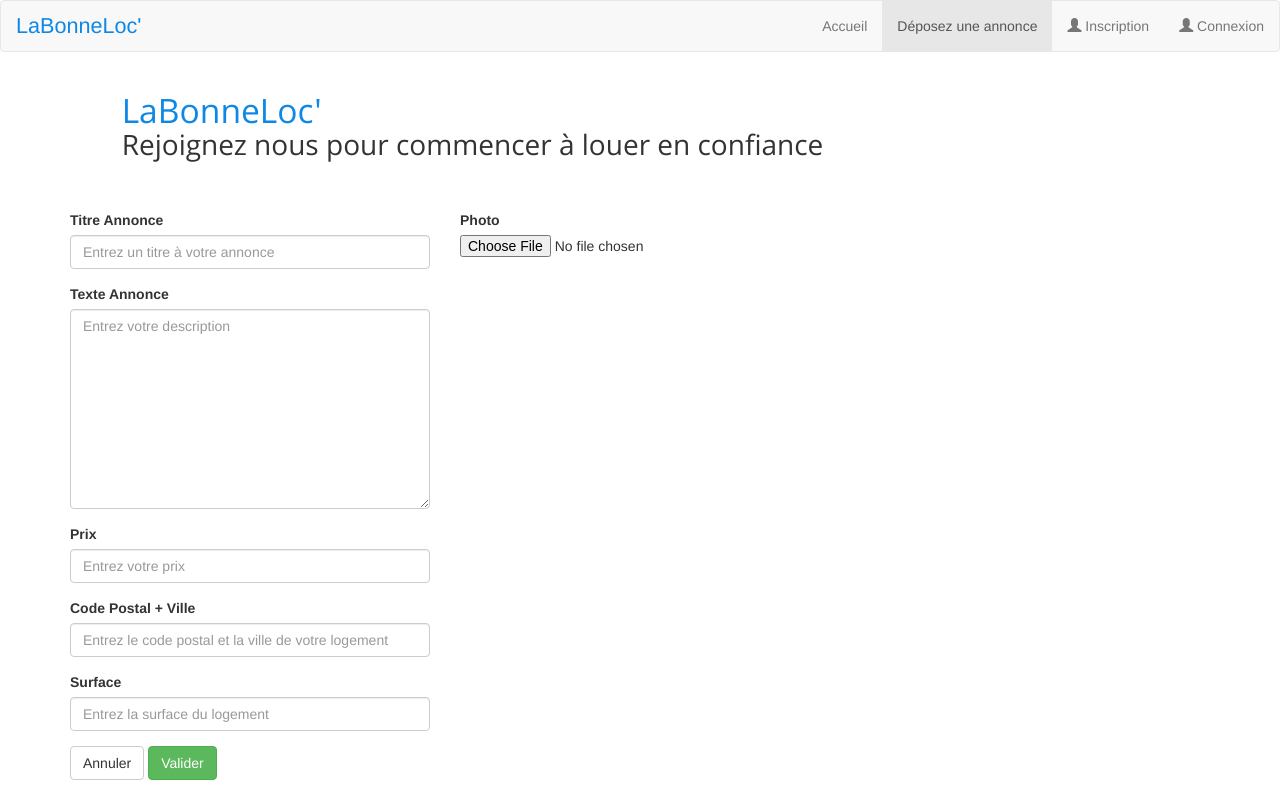
After one commit to FovetAlain/Leboncoincoin, a CodeIgniter app: the page made by application/views/annonce/formAnnonce.php in a window 1280 px wide. The commit adds this page. Run offline with CodeIgniter, Linux system fonts and the light colour scheme; some libraries are stand-ins or nearby versions; some web fonts are replaced.

Commit message:
Depot annonce ok

```diff
--- a/application/models/Photos_model.php
+++ b/application/models/Photos_model.php
@@ -3,8 +3,12 @@ defined('BASEPATH') OR exit('No direct script access allowed');
 
 class Photos_model extends CI_Model
 {
-	public function lier_photos()
+	public function create_photo($data)
 	{
+		$this->lienPhoto = $data['lienPhoto'];
+        $this->fk_idAnnonce = $data['idAnnonce'];
+        $this->principale	 = 1;
 
+        $this->db->insert('photos', $this);
 	}
 }
--- /dev/null
+++ b/application/views/annonce/formAnnonce.php
@@ -0,0 +1,160 @@
+<!DOCTYPE html>
+<html>
+<head>
+    <meta charset="utf-8" />
+    <title>Accueil</title>
+    <link rel="stylesheet" href="<?php echo base_url("assets/css/bootstrap.css"); ?>" />
+    <link rel = "stylesheet" href="<?php echo base_url("assets/css/jquery-ui.css"); ?>" />
+    <link rel="stylesheet" href="<?php echo base_url('/assets/css/accueil.css'); ?>"/>
+</head>
+<body>
+  <header>
+    <nav class="navbar navbar-default" id="navbarHeader">
+      <?php $this->view('layout/header'); ?>
+    </nav>
+  </header>
+  <section>
+    <div>
+      <center><h1 id="accroche" class="col-md-offset-1 col-md-10"><span class="bleu">LaBonneLoc'</span> <br>
+        Rejoignez nous pour commencer à louer en confiance
+      </h1></center>
+    </div>
+    <div class="container">
+      <div class="row">
+        <div class="col-md-4">
+          <form role="form" id="form_depot">
+            <div class="form-group">
+              <label for="titre">Titre Annonce</label>
+                <input type="text" class="form-control"
+                  id="titre" name="titre" placeholder="Entrez un titre à votre annonce" required/>
+            </div>
+            <div class="form-group">
+              <label for="texte">Texte Annonce</label>
+                <textarea class="form-control" id="texte"
+                  name="texte" placeholder="Entrez votre description" required></textarea>
+            </div>
+            <div class="form-group">
+              <label for="prix">Prix</label>
+                <input type="text" class="form-control" id="prix"
+                    name="prix" placeholder="Entrez votre prix" required/>
+            </div>
+            <div class="form-group">
+              <label for="ville">Code Postal + Ville</label>
+                <input type="text" class="form-control localisation" id="ville"
+                  name="ville" placeholder="Entrez le code postal et la ville de votre logement" required/>
+            </div>
+            <div class="form-group">
+              <label for="surface">Surface</label>
+                <input type="text" class="form-control" id="surface"
+                  name="surface" placeholder="Entrez la surface du logement"/>
+            </div>
+            <button type="button" class="btn btn-default"
+                    data-dismiss="modal">
+                        Annuler
+            </button>
+            <button type="submit" class="btn btn-success">
+                Valider
+            </button>
+          </form>
+        </div>
+        <div class="col-md-8">
+          <?php echo form_open_multipart('annonces/do_upload', 'id="form1"');?>
+            <label for="photo">Photo</label>
+            <input type="hidden" name="idAnnonce" id="idAnnonce" />
+            <input type='file' name="imgInp" size="20" id="imgInp" />
+            <br>
+            <img id="imgUpload" src="#" width="500px" />
+          </form>
+        </div>
+      </div>
+    </div>
+  </section>
+  <script src="<?php echo base_url("assets/js/jquery-3.1.1.js"); ?>"></script>
+  <script src="<?php echo base_url("assets/js/jquery-ui.js"); ?>"></script>
+  <script>
+    $( function() {
+      $('#imgUpload').hide();
+      $('#btnAccueil').removeClass('active');
+      $('#btnDepot').addClass('active');
+
+      $("#form_depot").on("submit", function(event){
+        event.preventDefault();
+        if($("#imgInp").val() != "")
+        {
+          var titre = $("#titre").val();
+          var texte = $("#texte").val();
+          var prix = $("#prix").val();
+          var ville = $("#ville").val();
+          var surface = $("#surface").val();
+          $.ajax({
+            type: "POST",
+            url: "annonces/create_annonce",
+            dataType: 'json',
+            data: {
+                'titre': titre,
+                'prix': prix,
+                'texte': texte,
+                'ville': ville,
+                'surface' : surface
+            },
+            success: function(data){
+              if(data.errorTitre){
+                $("label[for='titre']").html("Titre Annonce <span class='red'><em>" + data.errorTitre + "</em></span>");
+              }else{
+                $("label[for='titre']").html("Titre Annonce");
+              }
+              if(data.errorTexte){
+                $("label[for='texte']").html("Texte Annonce <span class='red'><em>" + data.errorTexte + "</em></span>");
+              }else{
+                $("label[for='texte']").html("Texte Annonce");
+              }
+              if(data.errorPrix){
+                $("label[for='prix']").html("Prix <span class='red'><em>" + data.errorPrix + "</em></span>");
+              }else{
+                $("label[for='prix']").html("Prix");
+              }
+              if(data.errorVille){
+                $("label[for='ville']").html("Code Postal + Ville <span class='red'><em>" + data.errorVille + "</em></span>");
+              }else{
+                $("label[for='ville']").html("Code Postal + Ville");
+              }
+              if(data.errorSurface){
+                $("label[for='surface']").html("Surface <span class='red'><em>" + data.errorSurface + "</em></span>");
+              }else{
+                $("label[for='surface']").html("Surface");
+              }
+              if(data.success){
+                $("#idAnnonce").val(data.success);
+                $("#form1").submit();
+              }
+            }
+          });
+        }
+        else{
+          $("label[for='photo']").html("Photo <span class='red'><em>" + "Merci de choisir une photo" + "</em></span>");
+        }
+      });
+      function readURL(input) {
+        if (input.files && input.files[0]) {
+          var reader = new FileReader();
+          reader.onload = function (e) {
+              $('#imgUpload').attr('src', e.target.result);
+          }
+          reader.readAsDataURL(input.files[0]);
+        }
+      }
+      $("#imgInp").change(function(){
+        readURL(this);
+        $('#imgUpload').show();
+      });
+
+      //autocomplete
+      $(".localisation").autocomplete({
+        source: "accueil/autocomplete",
+        minLength: 3,
+        delay: 300
+      });
+    });
+  </script>
+</body>
+</html>
--- a/application/views/layout/header.php
+++ b/application/views/layout/header.php
@@ -3,8 +3,8 @@
       <a class="navbar-brand" href="<?php echo base_url();?>"><span class="bleu">LaBonneLoc'</span></a>
     </div>
     <ul class="nav navbar-nav navbar-right">
-      <li class="active"><a href="<?php echo base_url();?>">Accueil</a></li>
-      <li><a href="#">Déposez une annonce</a></li>
+      <li id="btnAccueil" class="active"><a href="<?php echo base_url();?>">Accueil</a></li>
+      <li id="btnDepot"><a href="<?php echo base_url('Annonces');?>">Déposez une annonce</a></li>
       <?php
       if(isset($this->session->logged_in) && $this->session->logged_in === true){ ?>
         <li><a href="<?php echo base_url('Compte');?>"><span class="glyphicon glyphicon-user"></span> <?php echo $this->session->prenom; ?></a></li>
--- a/assets/css/accueil.css
+++ b/assets/css/accueil.css
@@ -113,3 +113,7 @@ em{
  	margin-bottom: 100px;
  	border-radius: 10px;
 }
+textarea{
+	height:200px;
+  	min-height:200px;
+}
```
Also changed, not shown: application/controllers/Annonces.php (+82 -2 lines), application/models/Annonce_model.php (+9 -7 lines), application/views/accueil/accueil.php (+6 -3 lines).
